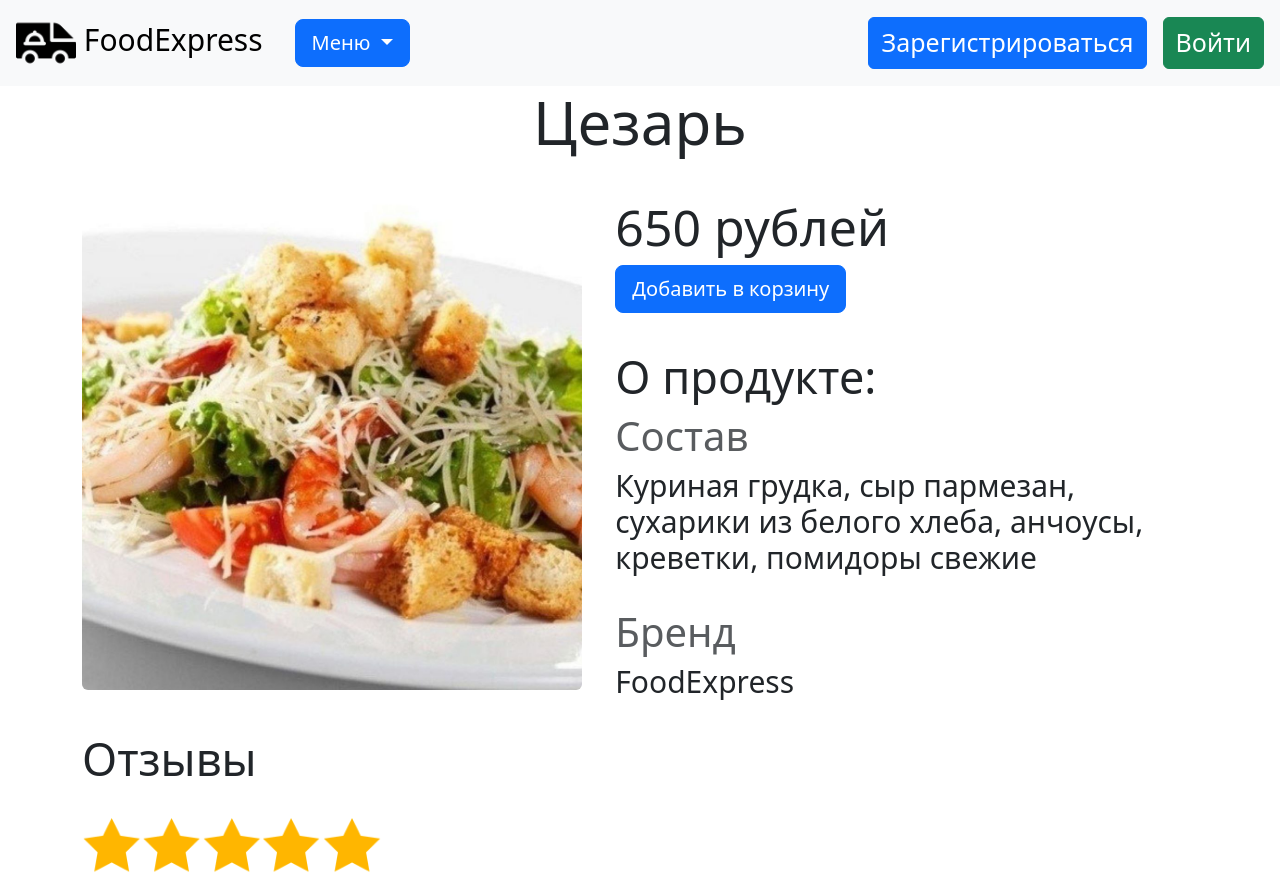
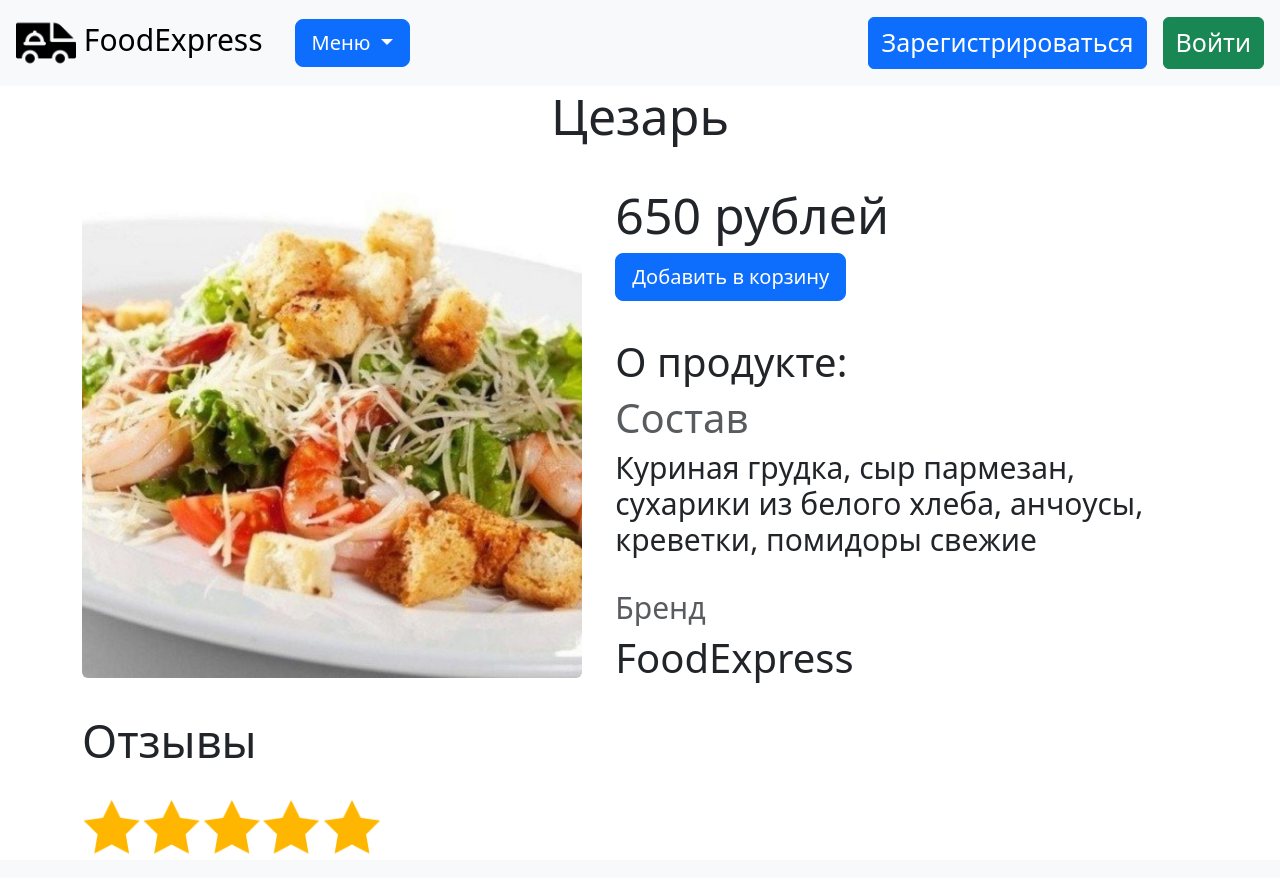
Before and after one commit to MariaEvstratova/FOOD, a Flask app: page /food/1 in a window 1280 px wide. After the commit the page ends 854 px from the top, so only its background shows below. Run offline with Flask 3, Linux system fonts and the light colour scheme; data comes from the database, SQL or seed files in the repository; both versions use the stored data as it was after the commit.

Commit message:
Fix page with product v-1.0

```diff
--- a/templates/buy.html
+++ b/templates/buy.html
@@ -16,25 +16,67 @@
             .white-space-pre {
                 white-space: pre; /* Сохраняем каждый пробел */
             }
+            @media only screen and (max-width: 480px) {
+            .souz {
+                width: 100%;
+                height: 100%;
+            }
+                .shrift {
+                font-size: 30px
+            }
+            .shrift1 {
+                font-size: 25px
+            }
+            .shrift2 {
+                font-size: 20px
+            }
+        }
+            @media screen and (max-width: 2000px) {
+            .shrift {
+                font-size: 50px
+            }
+            .shrift1 {
+                font-size: 40px
+            }
+            .shrift2 {
+                font-size: 30px
+            }
+        }
+
+        @media screen and (max-width: 768px) {
+            .souz {
+                width: 100%;
+                height: 100%;
+            }
+            .shrift {
+                font-size: 30px
+            }
+            .shrift1 {
+                font-size: 25px
+            }
+            .shrift2 {
+                font-size: 20px
+            }
+        }
         </style>
     </head>
     <body>
     <div class="container">
         <div class="text-center">
-            <h5 style="font-size: 60px">{{ food.name }}</h5>
+            <h5 class="shrift">{{ food.name }}</h5>
             <br/>
         </div>
         <table width="100%" cellspacing="0" cellpadding="0">
             <tr>
-                <td class="leftcol"><img class="rounded" src="{{ url_for('static', filename=food.image) }}" width="500"
+                <td class="leftcol"><img class="rounded souz" src="{{ url_for('static', filename=food.image) }}" width="500"
                                          height="500"
                                          alt="..."></td>
                 <td class="white-space-pre">        </td>
                 <td valign="top">
                     <table width="100%" cellspacing="0" cellpadding="0">
                         <tr>
-                            <td style="font-size: 50px">{{ food.price }}</td>
-                            <td style="font-size: 50px"></td>
+                            <td class="shrift">{{ food.price }}</td>
+                            <td class="shrift"></td>
                         </tr>
                     </table>
                     {% if current_user.is_authenticated %}
@@ -43,12 +85,12 @@
                         <a class="btn btn-primary btn-lg" href="/basket">Добавить в корзину</a>
                     {% endif %}
                     <h4 class="white-space-pre">      </h4>
-                    <h4 style="font-size: 45px">О продукте:</h4>
-                    <h4 style="font-size: 40px" class="card-subtitle mb-2 text-muted">Состав</h4>
-                    <h4 style="font-size: 30px">{{ food.about }}</h4>
+                    <h4 class="shrift1">О продукте:</h4>
+                    <h4 class="card-subtitle mb-2 text-muted shrift1">Состав</h4>
+                    <h4 class="shrift2">{{ food.about }}</h4>
                     <br/>
-                    <h4 style="font-size: 40px" class="card-subtitle mb-2 text-muted">Бренд</h4>
-                    <h4 style="font-size: 30px">FoodExpress</h4>
+                    <h4 class="card-subtitle mb-2 text-muted shrift2">Бренд</h4>
+                    <h4 class="shrift1">FoodExpress</h4>
                 </td>
             </tr>
         </table>
```
Also changed, not shown: db/blogs1.db.
